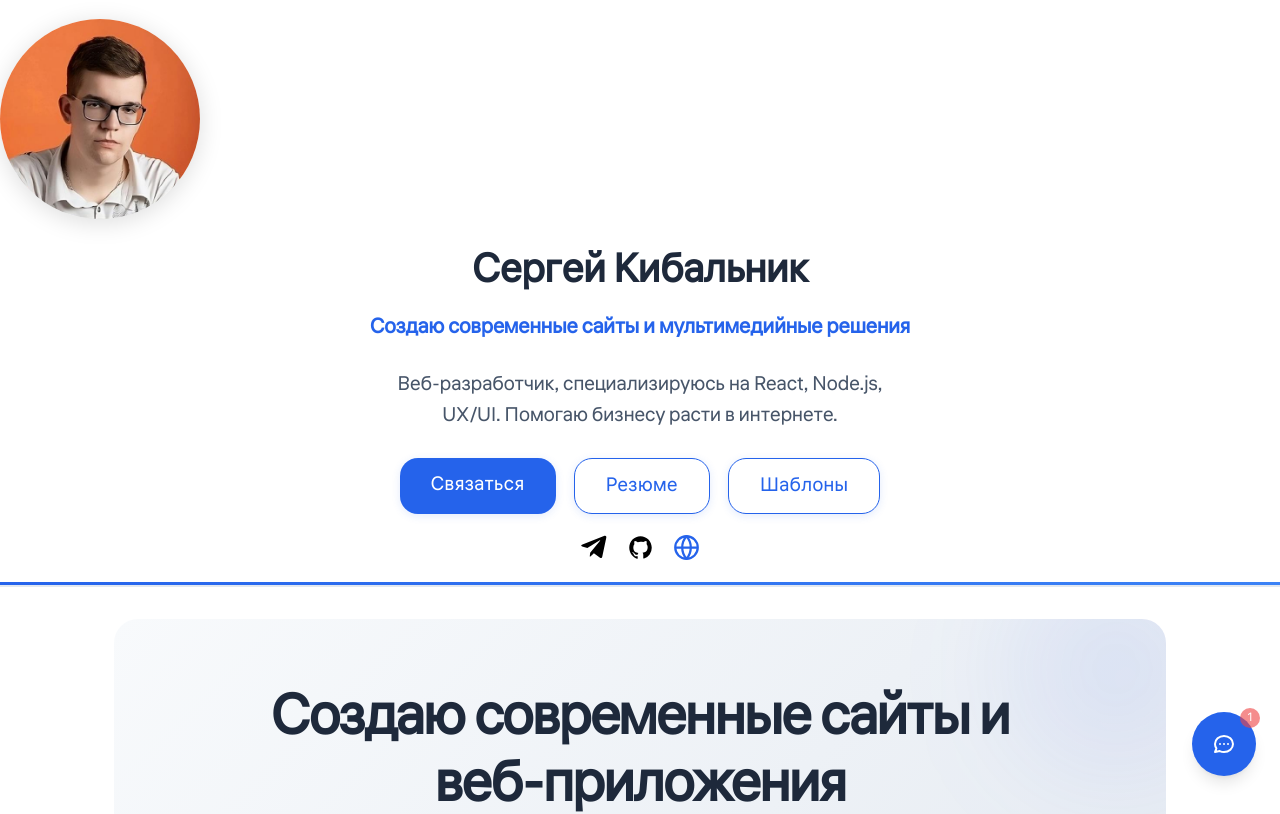
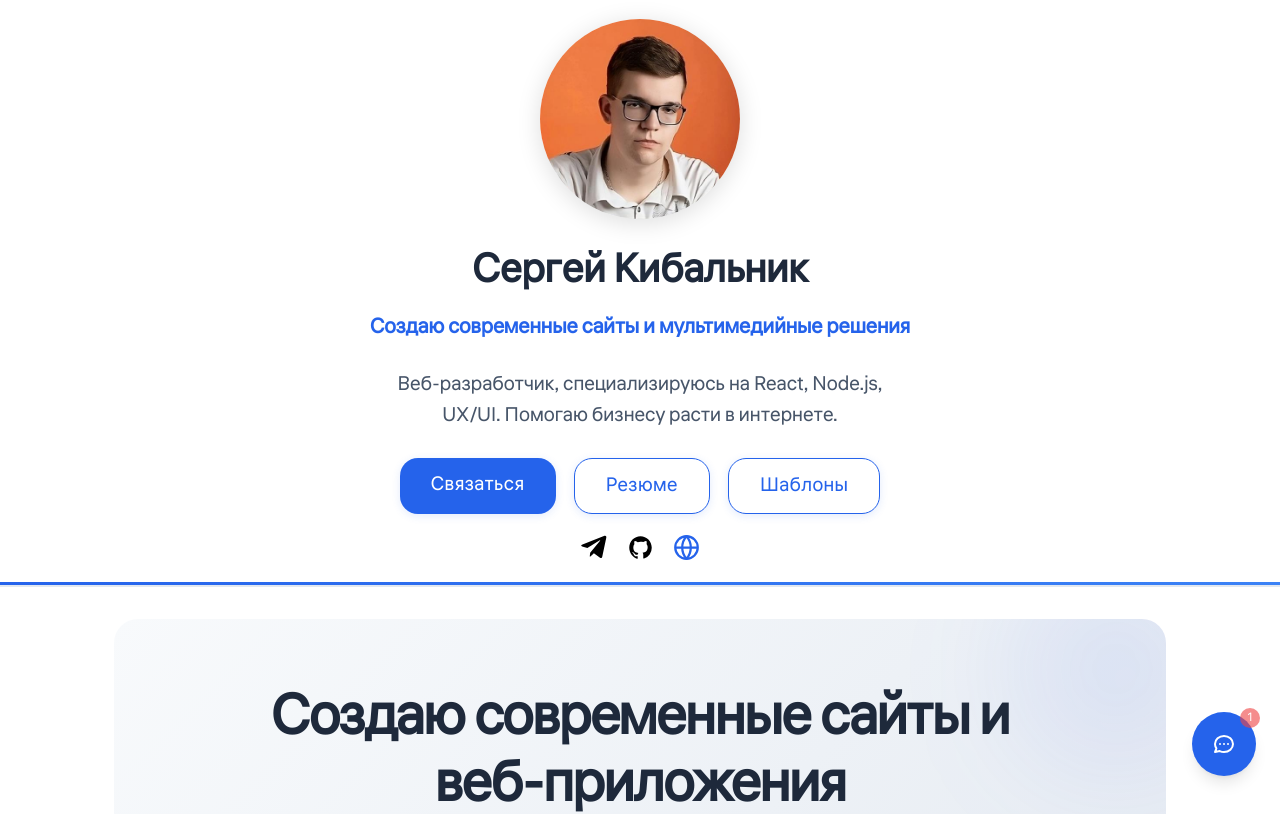
Before and after one commit to S3gaM3/sergeykib, a Next.js app: page / in a window 1280 px wide. Shown: the top 814 px of the page. Built offline with nearby package versions, Linux system fonts and the light colour scheme.

Commit message:
Fix: Center profile photo and update Hero component

```diff
--- a/app/components/Hero.tsx
+++ b/app/components/Hero.tsx
@@ -6,7 +6,7 @@ export default function Hero() {
   const stats = [
     { number: '10+', label: 'Проектов' },
     { number: '86%', label: 'Компетенций' },
-    { number: '>1', label: 'Года опыта' }
+    { number: '<1', label: 'Года опыта' }
   ]
 
   return (
--- a/app/globals.css
+++ b/app/globals.css
@@ -136,7 +136,8 @@ body {
   object-fit: cover;
   border-radius: 50%;
   box-shadow: 0 4px 24px #0002;
-  margin-bottom: 1.2rem;
+  margin: 0 auto 1.2rem auto;
+  display: block;
 }
 
 /* === Карточки опыта/проектов === */
```
